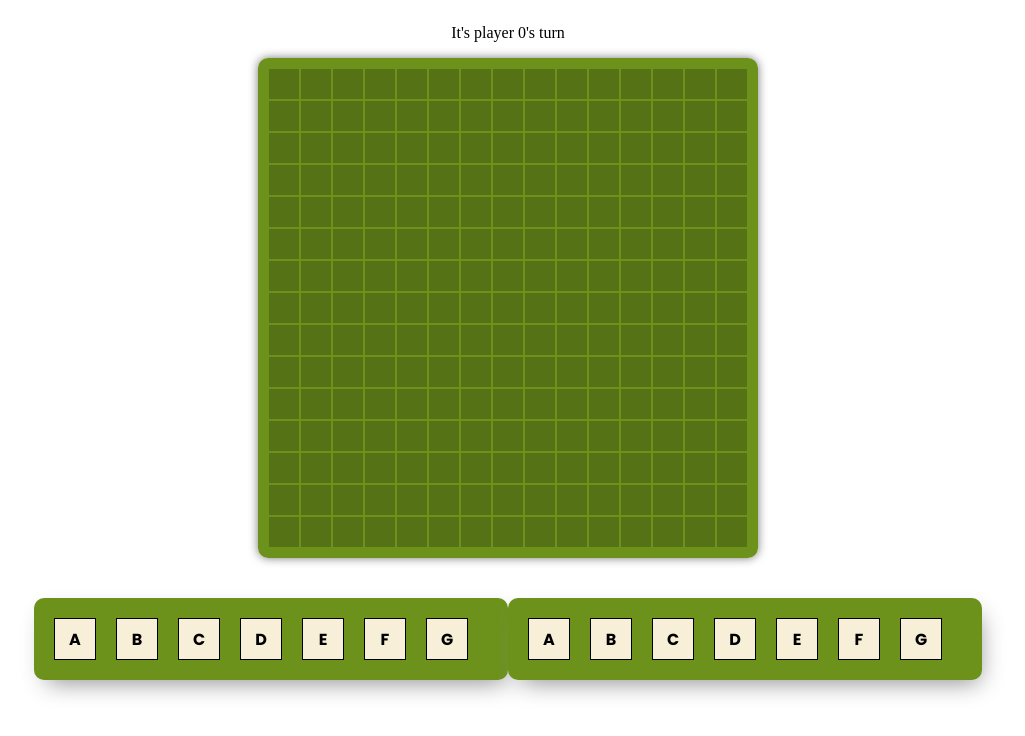
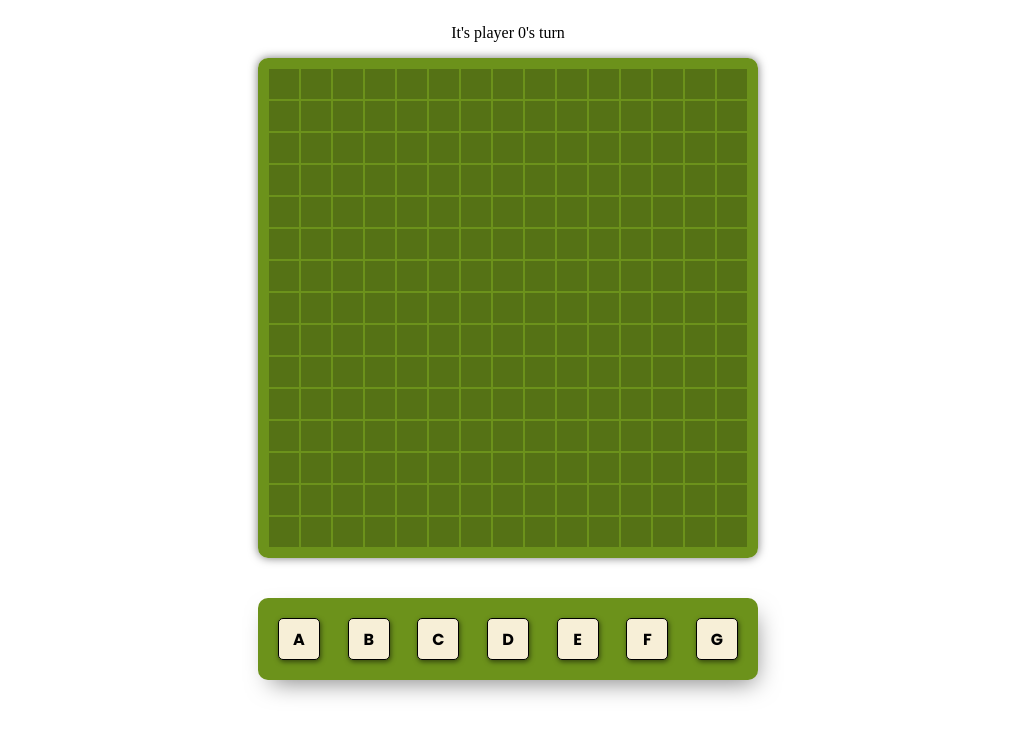
Before and after one commit to drewrodrigues/scrabble, a React (Create React App) app: page / in a window 1280 px wide. Shown: the top 736 px of the page, without its empty margins (132-1157 px from the left). Built offline with nearby package versions, Linux system fonts and the light colour scheme.

Commit message:
Changed rack styles

```diff
--- a/src/App.tsx
+++ b/src/App.tsx
@@ -37,8 +37,9 @@ export default function App() {
           selectedTile={currentSelection.playerTile}
           onTileSelect={onTileSelect}
         />
-        <Rack player={2} selectedTile={currentSelection.playerTile}
-          onTileSelect={onTileSelect} />
+
+        {/*<Rack player={2} selectedTile={currentSelection.playerTile}
+          onTileSelect={onTileSelect} />*/}
       </Racks>
     </div>
   );
--- a/src/components/rack.scss
+++ b/src/components/rack.scss
@@ -2,17 +2,19 @@
   margin-top: 40px;
   text-align: left;
   display: flex;
+  justify-content: space-between;
   background-color: #6c921b;
   padding: 20px;
-  -webkit-box-shadow: 5px 10px 25px -8px rgba(138,138,138,1);
--moz-box-shadow: 5px 10px 25px -8px rgba(138,138,138,1);
-box-shadow: 5px 10px 25px -8px rgba(138,138,138,1);
-border-radius: 10px;
+  -webkit-box-shadow: 5px 10px 25px -8px rgba(0, 0, 0, 0.5);
+  -moz-box-shadow: 5px 10px 25px -8px rgba(0, 0, 0, 0.5);
+  box-shadow: 5px 10px 25px -8px rgba(0, 0, 0, 0.5);
+  border-radius: 10px;
+  width: 460px;
 }
 
 .playerTile {
   border: 1px solid black;
-  margin-right: 20px;
+  border-radius: 5px;
   height: 40px;
   width: 40px;
   background-color: #F7EFD7;
@@ -21,6 +23,9 @@ border-radius: 10px;
   justify-content: center;
   align-items: center;
   font-family: 'Poppins', sans-serif;
+  -webkit-box-shadow: 1px 2px 5px 0px rgba(0,0,0,0.5);
+  -moz-box-shadow: 1px 2px 5px 0px rgba(0,0,0,0.5);
+  box-shadow: 1px 2px 5px 0px rgba(0,0,0,0.5);
 }
 
 .playerTile:hover {
```
